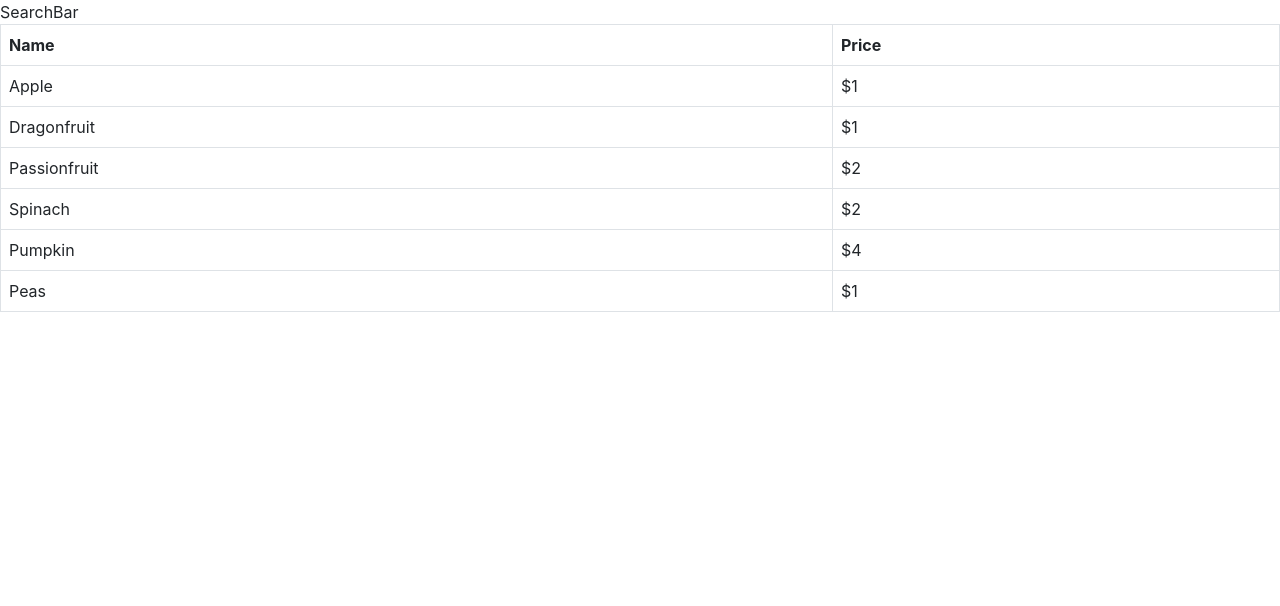
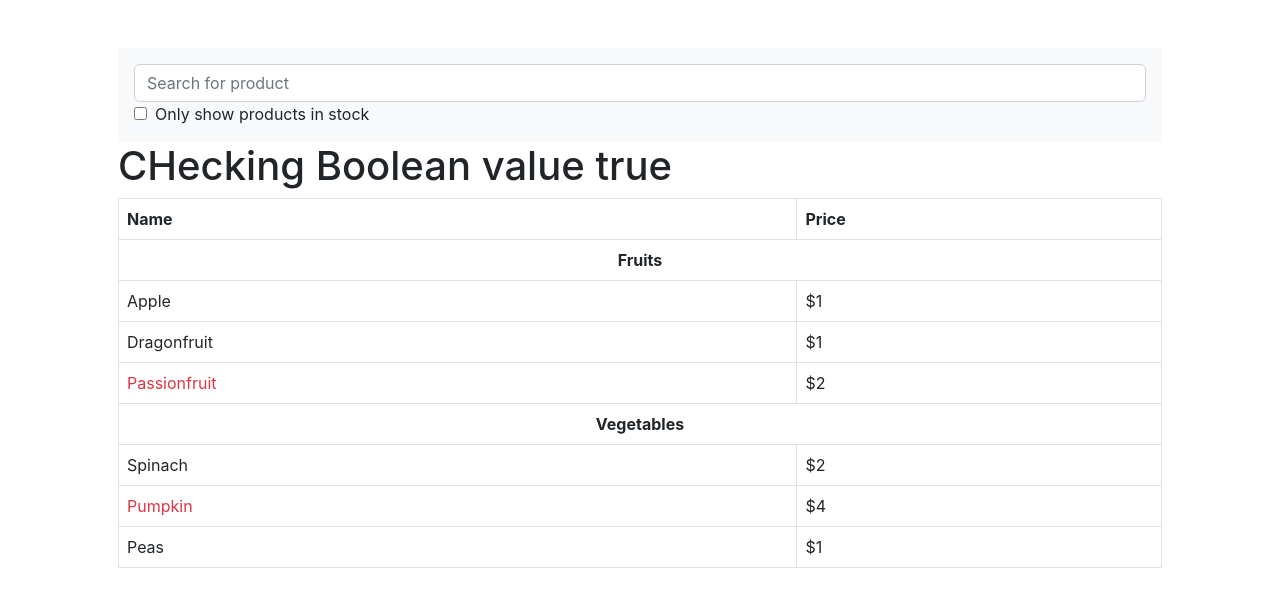
Before and after one commit to zakeer/react-learning, a React (Create React App) app: page / in a window 1280 px wide. Shown: the top 606 px of the page. Built offline with nearby package versions, Linux system fonts and the light colour scheme.

Commit message:
Component views added

```diff
--- a/src/components/FilterableProductTable.jsx
+++ b/src/components/FilterableProductTable.jsx
@@ -13,8 +13,9 @@ const PRODUCTS = [
 
 export default function FilterableProductTable() {
   return (
-    <div className="product-table">
+    <div className="product-table container p-5">
       <SearchBar />
+      <h1>CHecking Boolean value { true + "" }</h1>
       <ProductTable products={PRODUCTS} />
     </div>
   );
--- a/src/components/ProductCategoryRow.jsx
+++ b/src/components/ProductCategoryRow.jsx
@@ -1,9 +1,13 @@
-import React from 'react'
+import React from "react";
 
-function ProductCategoryRow() {
+function ProductCategoryRow({ title }) {
   return (
-    <div>ProductCategoryRow</div>
-  )
+    <tr>
+      <td colSpan={2} className="text-center">
+        <strong>{title}</strong>
+      </td>
+    </tr>
+  );
 }
 
-export default ProductCategoryRow
+export default ProductCategoryRow;
--- a/src/components/ProductRow.jsx
+++ b/src/components/ProductRow.jsx
@@ -1,5 +1,10 @@
 import React from "react";
 
-export default function ProductRow() {
-  return <div>ProductRow</div>;
+export default function ProductRow({ product }) {
+  return (
+    <tr>
+      <td className={product.stocked ? "" : "text-danger"}>{product.name}</td>
+      <td>{product.price}</td>
+    </tr>
+  );
 }
--- a/src/components/ProductTable.jsx
+++ b/src/components/ProductTable.jsx
@@ -1,12 +1,27 @@
-import React from 'react'
-import ProductCategoryRow from './ProductCategoryRow'
-import ProductRow from './ProductRow'
+import React from "react";
+import ProductCategoryRow from "./ProductCategoryRow";
+import ProductRow from "./ProductRow";
 
 function ProductTable(props) {
-  const { products }  = props;
+  const { products } = props;
   console.log(products);
+
+  const rows = [];
+  let currentCategory = null;
+
+  products.forEach((productItem, idx) => {
+    console.log(currentCategory,  productItem.category, idx, currentCategory !== productItem.category )
+    if(currentCategory !== productItem.category) { // null !== 'fruits', 2. 'fruit' !== 'vegatables'
+      rows.push( <ProductCategoryRow title={productItem.category} /> )
+    }
+
+    rows.push( <ProductRow product={productItem} /> );
+
+    currentCategory = productItem.category; // 'fruits'
+  });
+
   return (
-    <table className='table table-bordered'>
+    <table className="table table-bordered">
       <thead>
         <tr>
           <th>Name</th>
@@ -14,13 +29,13 @@ function ProductTable(props) {
         </tr>
       </thead>
       <tbody>
-        { products.map( product => <tr>
-          <td>{product.name}</td>
-          <td>{product.price}</td>
-        </tr> ) }
+        {rows}
+        {/* {products.map((product) => (
+          <ProductRow product={product} />
+        ))} */}
       </tbody>
     </table>
-  )
+  );
 }
 
-export default ProductTable
+export default ProductTable;
--- a/src/components/SearchBar.jsx
+++ b/src/components/SearchBar.jsx
@@ -2,7 +2,16 @@ import React from 'react'
 
 function SearchBar() {
   return (
-    <div>SearchBar</div>
+    <form className='bg-light p-3'>
+      <input
+      className='form-control'
+        type="text"
+        placeholder='Search for product' />
+      <label>
+        <input type="checkbox" />
+        <span className='ms-2'>Only show products in stock</span>
+      </label>
+    </form>
   )
 }
 
```
